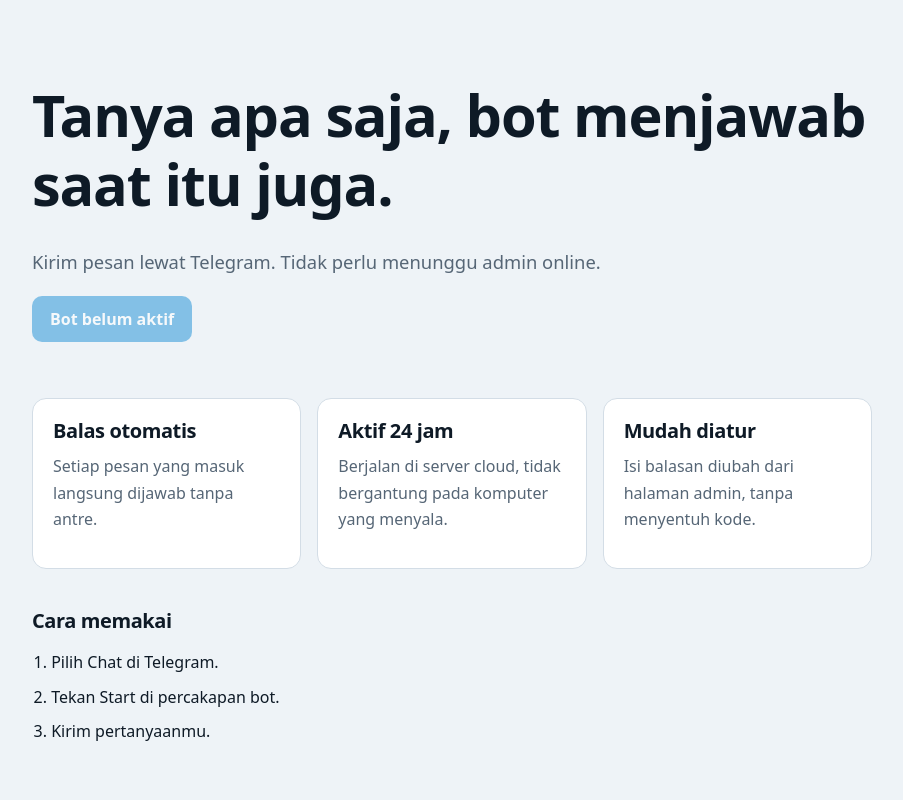
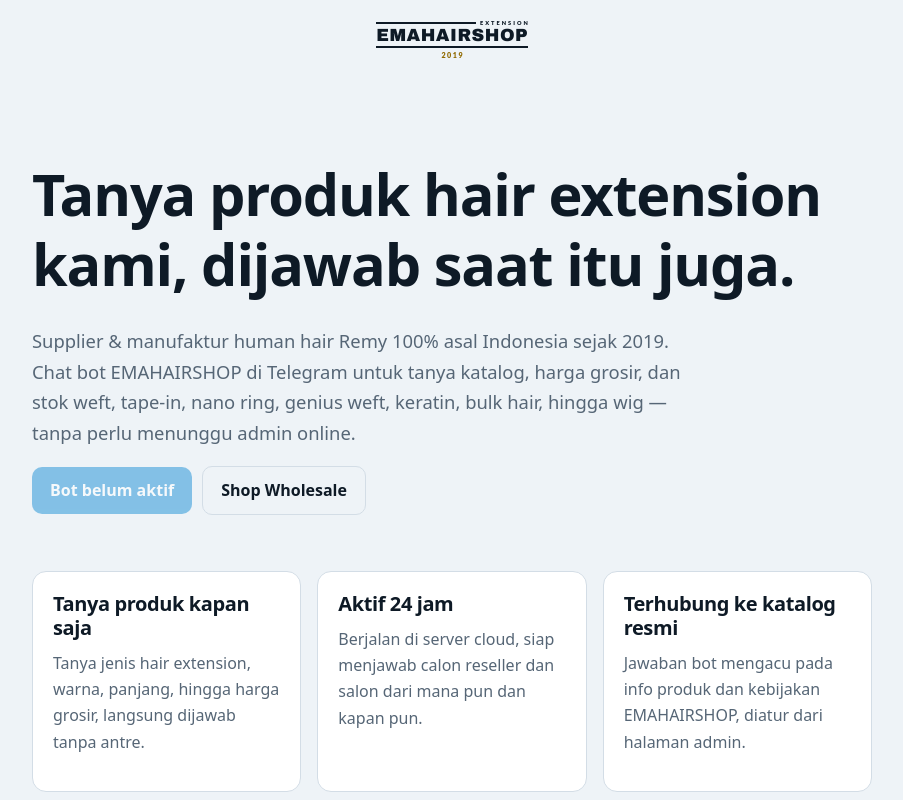
Before and after one commit to zayyanarrian-creator/telegram, a Next.js app: page / in a window 1280 px wide. Shown: the top 800 px of the page, without its empty margins (188-1091 px from the left). Built offline with nearby package versions, Linux system fonts and the light colour scheme; no server answers; the database is empty.

Commit message:
Add files via upload

```diff
--- a/app/globals.css
+++ b/app/globals.css
@@ -1,13 +1,28 @@
 :root {
   --bg: #eef3f7; --card: #fff; --ink: #0e1a26; --mute: #566676; --line: #d3dde6;
-  --accent: #1b8fd6; --accent-ink: #fff; --bad: #b42318; --ok: #067647;
+  --accent: #1b8fd6; --accent-ink: #fff; --bad: #b42318; --ok: #067647; --gold: #906A00;
 }
 @media (prefers-color-scheme: dark) {
   :root {
     --bg: #0d141b; --card: #141d26; --ink: #e6eef5; --mute: #94a5b5; --line: #25323f;
-    --accent: #4cc2ff; --accent-ink: #04202f; --bad: #f97066; --ok: #47cd89;
+    --accent: #4cc2ff; --accent-ink: #04202f; --bad: #f97066; --ok: #47cd89; --gold: #c9a46a;
   }
 }
+
+/* ===== Brand logo (matches portal.emahairshop.com) ===== */
+.topnav { position: sticky; top: env(safe-area-inset-top, 0px); z-index: 5;
+  display: flex; align-items: center; justify-content: center; padding: 18px 20px; background: var(--bg); }
+.topnav a { text-decoration: none; }
+.logo-nav-container { display: flex; flex-direction: column; align-items: center; justify-content: center; width: max-content; }
+.logo-nav-container .logo-top { display: flex; align-items: center; width: 100%; margin-bottom: -1px; }
+.logo-nav-container .line-top { height: 2px; background: var(--ink); flex-grow: 1; margin-right: 4px; }
+.logo-nav-container .text-ext { color: var(--ink); font-family: Lato, Inter, sans-serif; font-weight: 900;
+  font-size: .35rem; letter-spacing: 2px; text-transform: uppercase; margin-right: -2px; }
+.logo-nav-container .logo-main { color: var(--ink); font-family: "Arial Black", Lato, sans-serif; font-weight: 900;
+  font-size: 1.1rem; letter-spacing: .5px; line-height: 1.1; text-transform: uppercase; text-align: center; margin-right: -.5px; }
+.logo-nav-container .line-bottom { width: 100%; height: 2px; background: var(--ink); margin: 0 0 2px; }
+.logo-nav-container .logo-year { color: var(--gold); font-family: Lato, Inter, sans-serif; font-weight: 900;
+  font-size: .45rem; letter-spacing: 1.5px; text-align: center; margin-right: -1.5px; }
 * { box-sizing: border-box; }
 body { margin: 0; background: var(--bg); color: var(--ink);
   font: 16px/1.65 ui-sans-serif, system-ui, -apple-system, "Segoe UI", Roboto, sans-serif; }
--- a/app/layout.js
+++ b/app/layout.js
@@ -1,8 +1,9 @@
 import "./globals.css";
 
 export const metadata = {
-  title: "Bot Telegram",
-  description: "Bot Telegram yang membalas pesan otomatis.",
+  title: "EMAHAIRSHOP Bot | Tanya Produk Hair Extension via Telegram",
+  description: "Bot Telegram resmi EMAHAIRSHOP. Tanya produk human hair extension, harga grosir, dan stok kapan saja, dijawab otomatis saat itu juga.",
+  icons: { icon: "https://emahairshop.com/favicon.svg" },
 };
 
 export default function RootLayout({ children }) {
--- a/app/page.js
+++ b/app/page.js
@@ -10,33 +10,47 @@
   const link = username ? `https://t.me/${username}` : null;
 
   return (
+    <>
+      <header className="topnav">
+        <a href="https://emahairshop.com" target="_blank" rel="noopener noreferrer" aria-label="EMAHAIRSHOP">
+          <div className="logo-nav-container">
+            <div className="logo-top"><span className="line-top"></span><span className="text-ext">EXTENSION</span></div>
+            <div className="logo-main">EMAHAIRSHOP</div>
+            <div className="line-bottom"></div>
+            <div className="logo-year">2019</div>
+          </div>
+        </a>
+      </header>
+
       <main className="wrap">
         <section className="hero">
-        <h1>Tanya apa saja, bot menjawab saat itu juga.</h1>
-        <p>Kirim pesan lewat Telegram. Tidak perlu menunggu admin online.</p>
+          <h1>Tanya produk hair extension kami, dijawab saat itu juga.</h1>
+          <p>Supplier &amp; manufaktur human hair Remy 100% asal Indonesia sejak 2019. Chat bot EMAHAIRSHOP di Telegram untuk tanya katalog, harga grosir, dan stok weft, tape-in, nano ring, genius weft, keratin, bulk hair, hingga wig &mdash; tanpa perlu menunggu admin online.</p>
           <div className="row">
             {link ? (
               <a className="btn" href={link} target="_blank" rel="noopener noreferrer">Chat di Telegram</a>
             ) : (
               <span className="btn off">Bot belum aktif</span>
             )}
+            <a className="btn ghost" href="https://shop.emahairshop.com/" target="_blank" rel="noopener noreferrer">Shop Wholesale</a>
           </div>
         </section>
 
         <section className="feat">
-        <div className="card"><h2>Balas otomatis</h2><p className="muted">Setiap pesan yang masuk langsung dijawab tanpa antre.</p></div>
-        <div className="card"><h2>Aktif 24 jam</h2><p className="muted">Berjalan di server cloud, tidak bergantung pada komputer yang menyala.</p></div>
-        <div className="card"><h2>Mudah diatur</h2><p className="muted">Isi balasan diubah dari halaman admin, tanpa menyentuh kode.</p></div>
+          <div className="card"><h2>Tanya produk kapan saja</h2><p className="muted">Tanya jenis hair extension, warna, panjang, hingga harga grosir, langsung dijawab tanpa antre.</p></div>
+          <div className="card"><h2>Aktif 24 jam</h2><p className="muted">Berjalan di server cloud, siap menjawab calon reseller dan salon dari mana pun dan kapan pun.</p></div>
+          <div className="card"><h2>Terhubung ke katalog resmi</h2><p className="muted">Jawaban bot mengacu pada info produk dan kebijakan EMAHAIRSHOP, diatur dari halaman admin.</p></div>
         </section>
 
         <section>
           <h2>Cara memakai</h2>
           <ol className="steps">
             <li>Pilih Chat di Telegram.</li>
-          <li>Tekan Start di percakapan bot.</li>
-          <li>Kirim pertanyaanmu.</li>
+            <li>Tekan Start di percakapan bot EMAHAIRSHOP.</li>
+            <li>Kirim pertanyaan seputar produk, harga grosir, atau stok hair extension.</li>
           </ol>
         </section>
       </main>
+    </>
   );
 }
```
Lines whose indentation alone changed are shown as unchanged.
